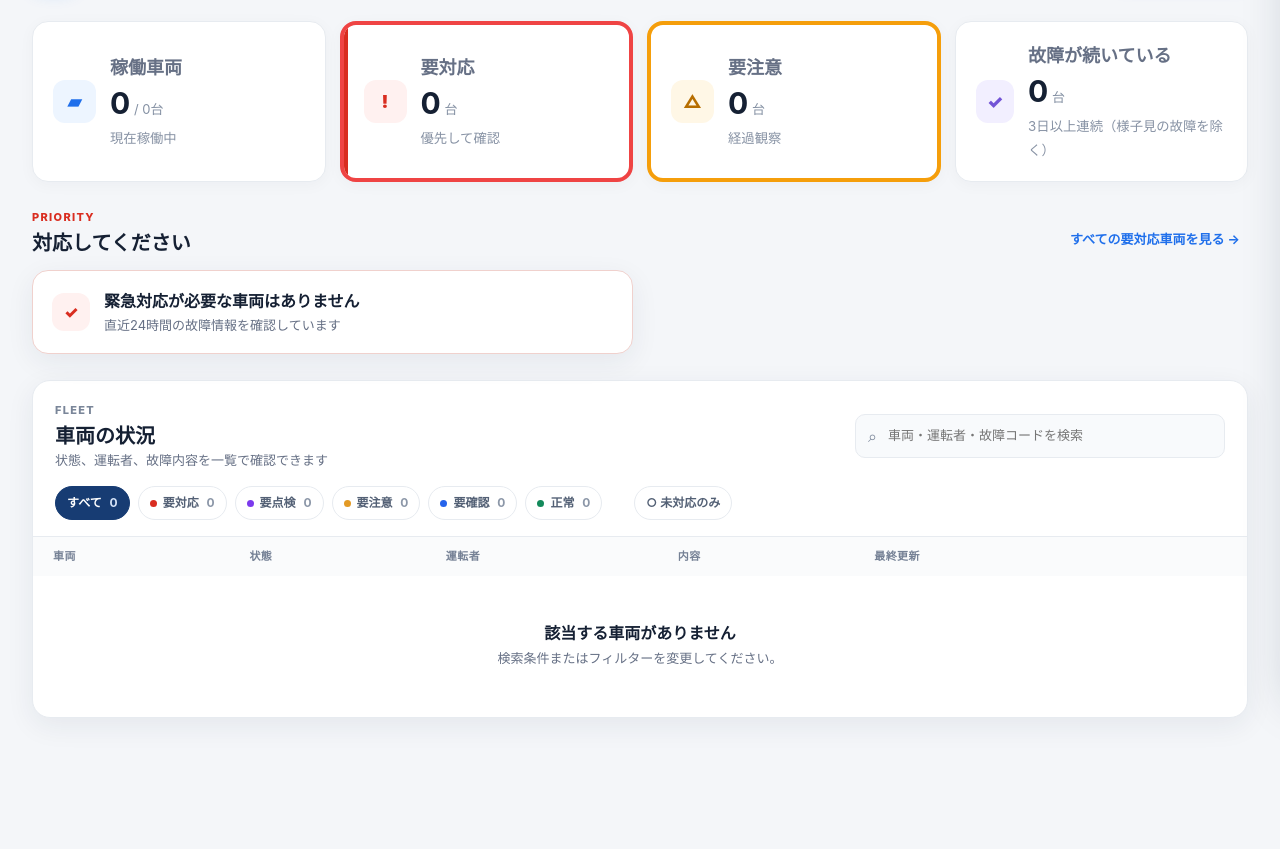
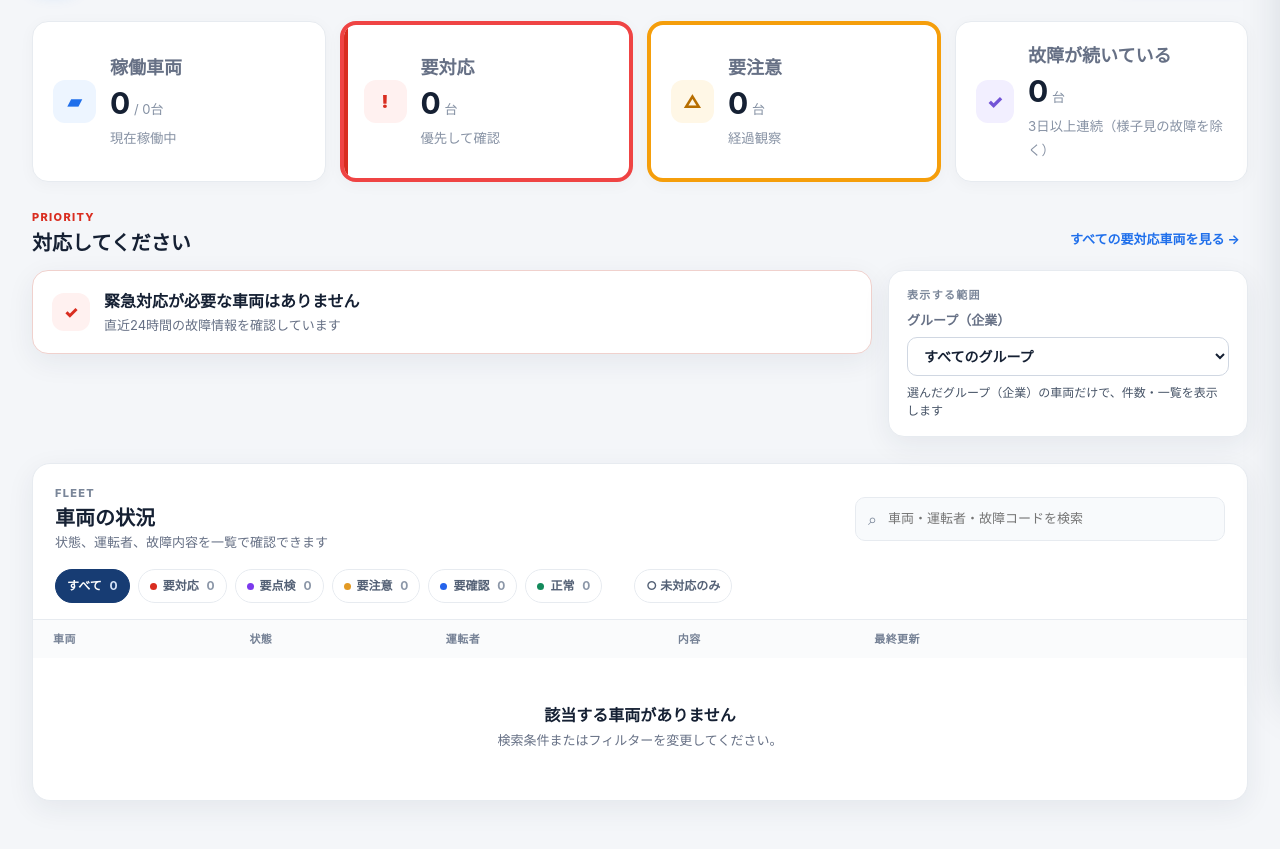
Before and after one commit to sekitsuyoshi21-svg/fleet-dashboard, a plain HTML site: page index.html in a window 1280 px wide. Shown: the part 98-947 px from the top of the page. Before the commit the page ends 864 px from the top, so only its background shows below. Drawn offline with Linux system fonts and the light colour scheme.

Commit message:
Add files via upload

```diff
--- a/index.html
+++ b/index.html
@@ -5,7 +5,7 @@
   <meta name="viewport" content="width=device-width, initial-scale=1">
   <meta name="color-scheme" content="light">
   <title>運行管理ダッシュボード</title>
-  <link rel="stylesheet" href="style.css?v=1.2.0">
+  <link rel="stylesheet" href="style.css?v=1.2.1">
 </head>
 <body>
   <div class="app-shell">
@@ -19,10 +19,6 @@
         </div>
       </div>
       <div class="header-actions">
-        <label class="group-select" title="選んだグループ（企業）の車両だけを表示します">
-          <span>グループ（企業）</span>
-          <select id="groupSelect"><option value="">すべてのグループ</option></select>
-        </label>
         <div class="updated-at" aria-live="polite">
           <span class="status-dot status-dot--online"></span>
           <span>最終更新 <strong id="updatedAt">--:--</strong></span>
@@ -59,7 +55,18 @@
           <div><p class="eyebrow eyebrow--red">PRIORITY</p><h2>対応してください</h2></div>
           <button class="text-button" id="showCriticalButton" type="button">すべての要対応車両を見る <span>→</span></button>
         </div>
-        <div class="priority-grid" id="priorityGrid"></div>
+        <!-- 左：対応してください／右：表示する範囲（グループ（企業）の選択） -->
+        <div class="priority-row">
+          <div class="priority-grid" id="priorityGrid"></div>
+          <aside class="group-card">
+            <p class="eyebrow">表示する範囲</p>
+            <label class="group-select" title="選んだグループ（企業）の車両だけを表示します">
+              <span>グループ（企業）</span>
+              <select id="groupSelect"><option value="">すべてのグループ</option></select>
+            </label>
+            <small>選んだグループ（企業）の車両だけで、件数・一覧を表示します</small>
+          </aside>
+        </div>
       </section>
 
       <section class="fleet-panel">
@@ -102,6 +109,6 @@
   </aside>
 
   <div class="toast" id="toast" role="status" aria-live="polite"></div>
-  <script src="app.js?v=1.2.0"></script>
+  <script src="app.js?v=1.2.1"></script>
 </body>
 </html>
--- a/style.css
+++ b/style.css
@@ -45,3 +45,13 @@ button,input{font:inherit}.app-shell{max-width:1480px;margin:auto;padding:26px 3
 .advice-action{margin:0 0 6px;font-size:14px;line-height:1.6;color:var(--text)}
 .advice-history-detail{margin:0 0 6px;font-size:13px;color:#475467}
 .advice-note{margin:0;font-size:12px;color:#667085}
+/* グループ（企業）の選択を「対応してください」の右側へ（v1.2.1） */
+.priority-row{display:grid;grid-template-columns:minmax(0,1fr) 360px;gap:16px;align-items:start}
+.priority-row .priority-grid{min-width:0}
+.group-card{background:var(--surface);border:1px solid var(--line);border-radius:var(--radius);box-shadow:var(--shadow);padding:16px 18px;display:grid;gap:8px}
+.group-card .eyebrow{margin:0}
+.group-card .group-select{display:grid;gap:6px;font-size:13px}
+.group-card .group-select select{width:100%;min-width:0;max-width:none}
+.group-card small{color:#475467;font-size:12px;line-height:1.5}
+@media(max-width:900px){.priority-row{grid-template-columns:1fr}}
+.priority-row .priority-grid > .priority-card:only-child{grid-column:1 / -1}
```
